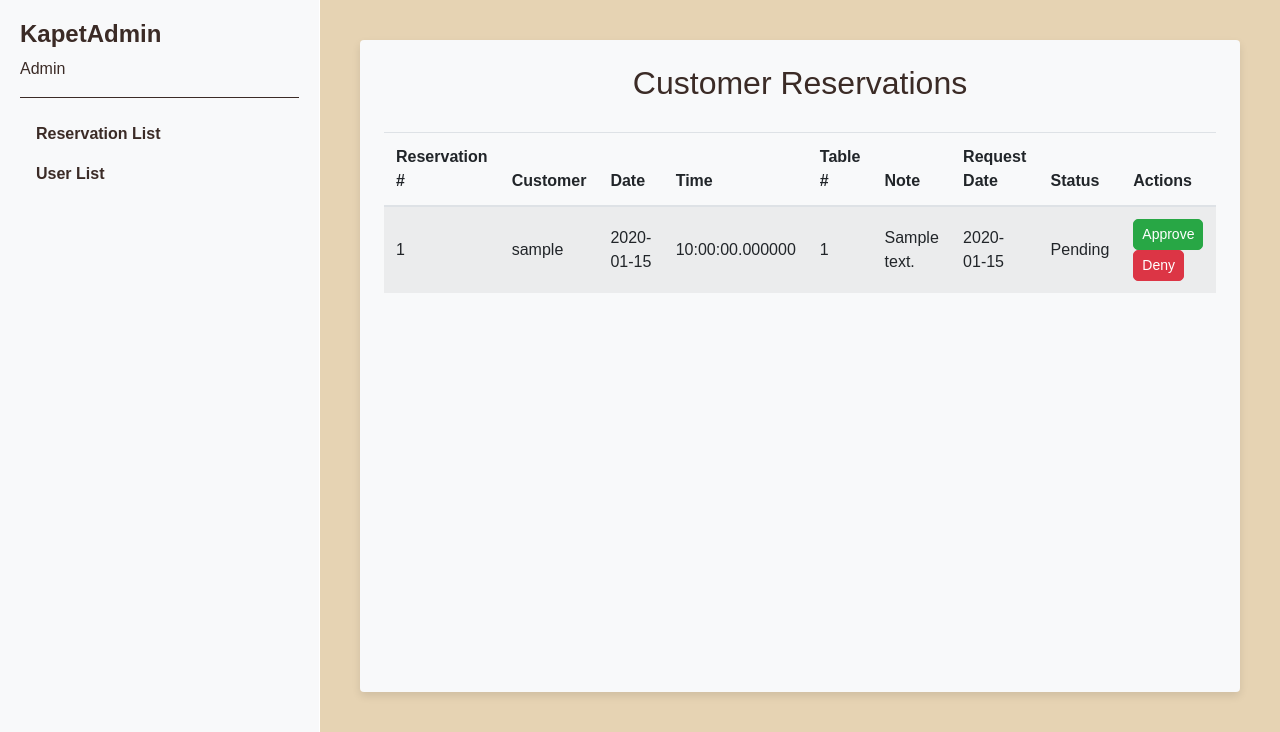
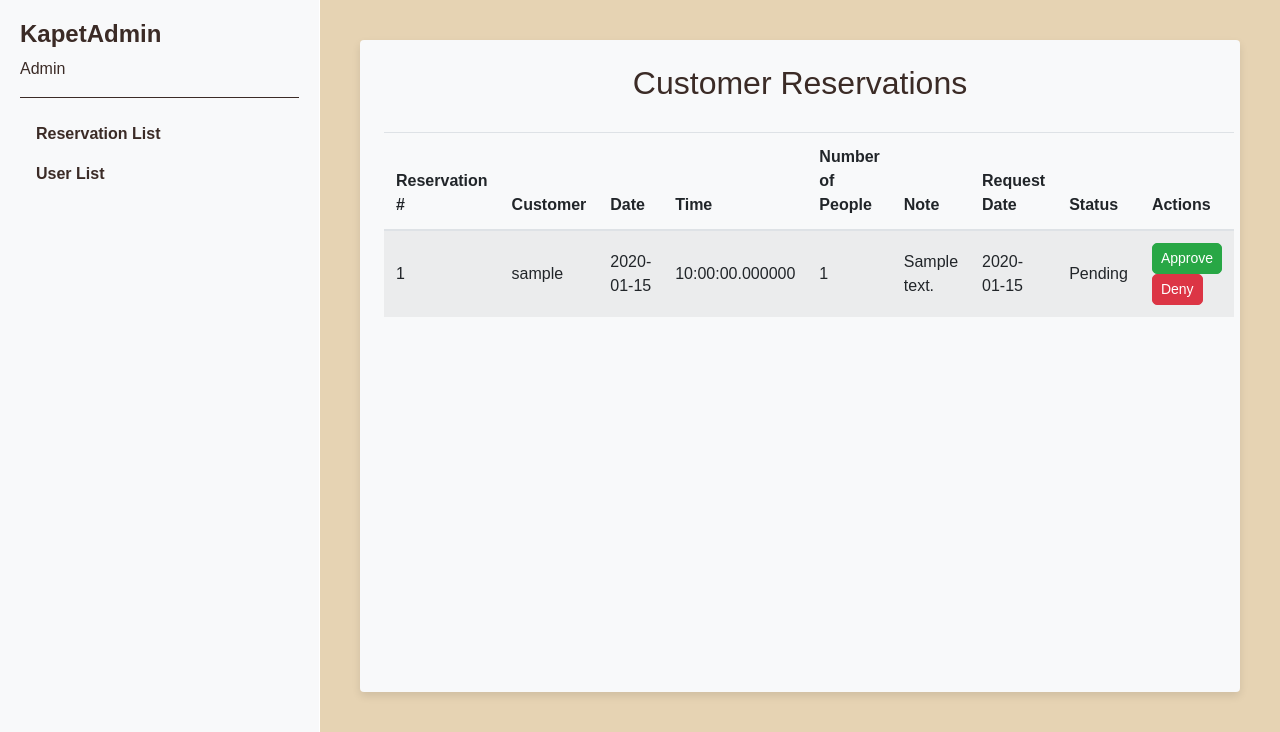
Before and after one commit to KapetBahay/KapetBahay, a PHP site: page /pages/admin/reservationlist.php in a window 1280 px wide. Shown: the part 76-808 px from the top of the page. Run offline with PHP 8.4, Linux system fonts and the light colour scheme; a user stored in the database is signed in; tables that the repository leaves empty hold one stand-in row (values such as "Sample post"); some libraries are stand-ins or nearby versions.

Commit message:
Update reservationlist.php

```diff
--- a/kapetbahay/pages/admin/reservationlist.php
+++ b/kapetbahay/pages/admin/reservationlist.php
@@ -103,7 +103,7 @@ mysqli_close($con);
                                 <th scope="col">Customer</th>
                                 <th scope="col">Date</th>
                                 <th scope="col">Time</th>
-                                <th scope="col">Table #</th>
+                                <th scope="col">Number of People</th>
                                 <th scope="col">Note</th>
                                 <th scope="col">Request Date</th>
                                 <th scope="col">Status</th>
```
